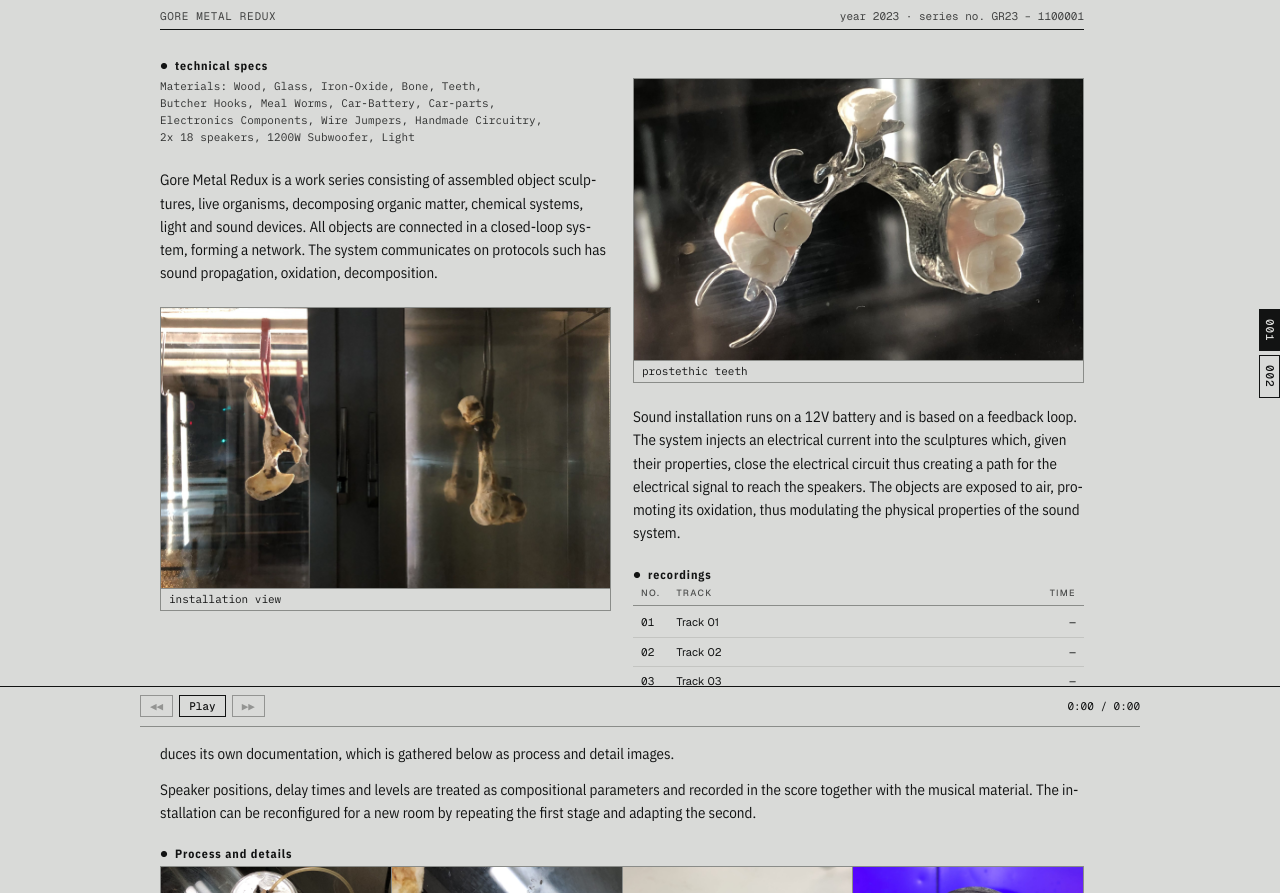
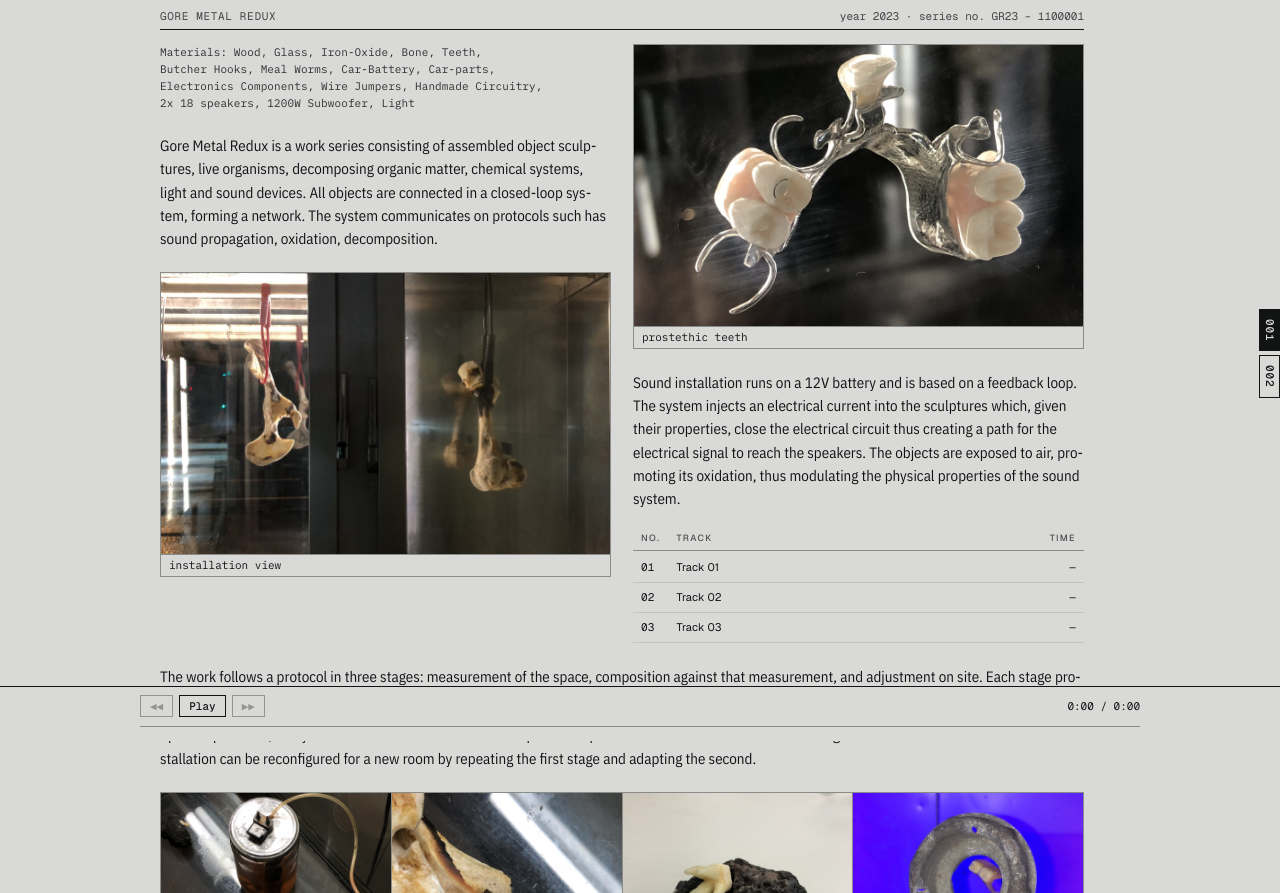
Before and after one commit to globalgroove/v1, a plain HTML site: page work/gmr/index.html in a window 1280 px wide. Shown: the part 59-952 px from the top of the page. Drawn offline with nearby package versions, Linux system fonts and the light colour scheme.

Commit message:
Projects: no dot headings, no bottom index number; landing side banner in quiet silver Geist Mono
Co-Authored-By: Claude Opus 5.5 <noreply@anthropic.com>
Claude-Session: https://claude.ai/code/session_01EG4bV4sPCXcdXqsF4mESMJ

```diff
--- a/assets/work.css
+++ b/assets/work.css
@@ -83,6 +83,8 @@ tbody tr:hover th,tbody tr:hover td{border-color:var(--paper)}
 .grid>h2{grid-column:1;grid-row:1}
 .grid>main{grid-column:1;grid-row:2}
 .grid>aside{grid-column:2;grid-row:2}
+.foot{justify-content:flex-end}
+#sheet-block{margin-top:6px}
 @media (max-width:760px){
   .grid{grid-template-columns:minmax(0,1fr)}
   .grid>*{grid-column:auto!important;grid-row:auto!important}
--- a/assets/work.js
+++ b/assets/work.js
@@ -32,7 +32,7 @@
     // number: from the order of "projects" in assets/site.js (assets/base.js also draws the side index);
     // a page not listed there falls back to its own number and nextPage
     var G = window.GOG_PROJECT, num = G ? G.number : C.number;
-    $('foot-index').textContent = 'Index ' + pad(num);
+    var fi = $('foot-index'); if (fi) fi.remove();          // no index number at the bottom; the side index shows it
     if (!G) {
       $('tab-side').textContent = pad(C.number);
       if (C.nextPage) {
@@ -44,9 +44,10 @@
     }
 
     // section headings
-    $('h-main').textContent = C.headings.main;
-    $('h-audio').textContent = C.headings.audio;
-    $('h-sheet').textContent = C.headings.sheet;
+    [['h-main', 'main'], ['h-audio', 'audio'], ['h-sheet', 'sheet']].forEach(function(k){   // "" removes the heading
+      var t = (C.headings || {})[k[1]], h = $(k[0]);
+      if (t) h.textContent = t; else h.remove();
+    });
 
     // info, right end of the title line: "year 2023 · series no. GR23 – 1100001"
     $('info').textContent = (C.info || []).map(function(r){ return (r[0] ? r[0].toLowerCase() + ' ' : '') + r[1]; }).join(' \u00b7 ');
--- a/work/gmr/index.html
+++ b/work/gmr/index.html
@@ -28,17 +28,17 @@ const PAGE = {
   back: "work/index.html",      // where the × (top right) and the Esc key lead, relative to the site root
 
   /* ---- PAGE IDENTITY ------------------------------------------------ */
-  number: 0,                    // automatic: the side index and footer number come from the order of
+  number: 0,                    // automatic: the side index number comes from the order of
   nextPage: "",                 // "projects" in assets/site.js, and the next box leads to the next project
   browserTitle: "Gore Metal Redux",   // text on the browser tab
   title: "gore metal redux",   // title, top left (shown in capitals)
 
-  /* ---- SECTION HEADINGS --------------------------------------------- */
+  /* ---- SECTION HEADINGS: "" = none (the small headings with the dot) ---- */
   headings: {
-    main:  "technical specs",         // above the first table
-    audio: "recordings",             // above the track list
-    materials: "",                    // small label above the materials text. "" = none
-    sheet: "Process and details"  // above the small images
+    main:  "",                    // above the materials and texts
+    audio: "",                    // above the track list
+    materials: "",                // small label above the materials text
+    sheet: ""                     // above the small images
   },
 
   /* ---- INFO (top right, on the title line):  [ "label", "value" ] ---- */
```
Also changed, not shown: index.html (+2 -1 lines), work/permafrost/index.html (+6 -6 lines), work/swarm/index.html (+6 -6 lines).
